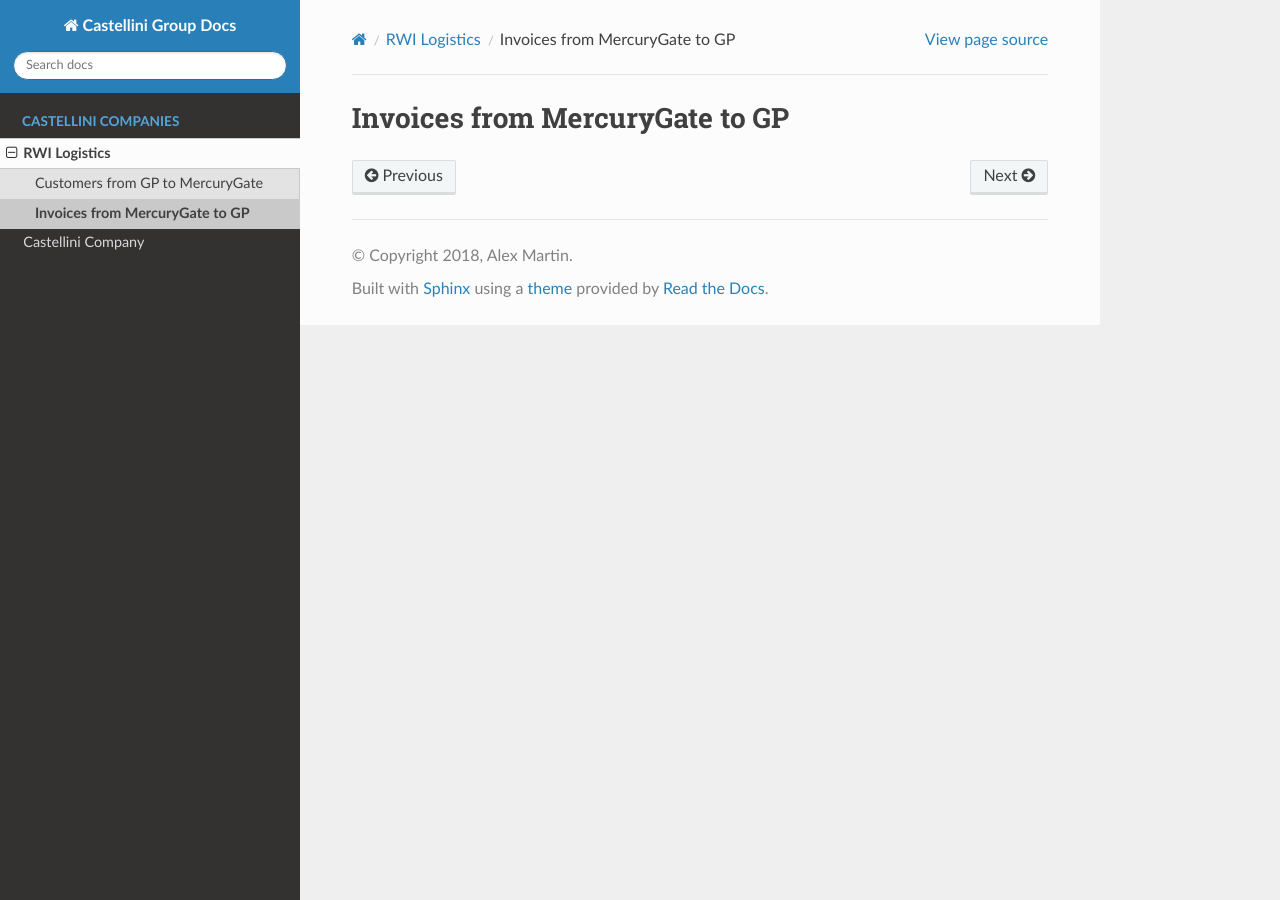
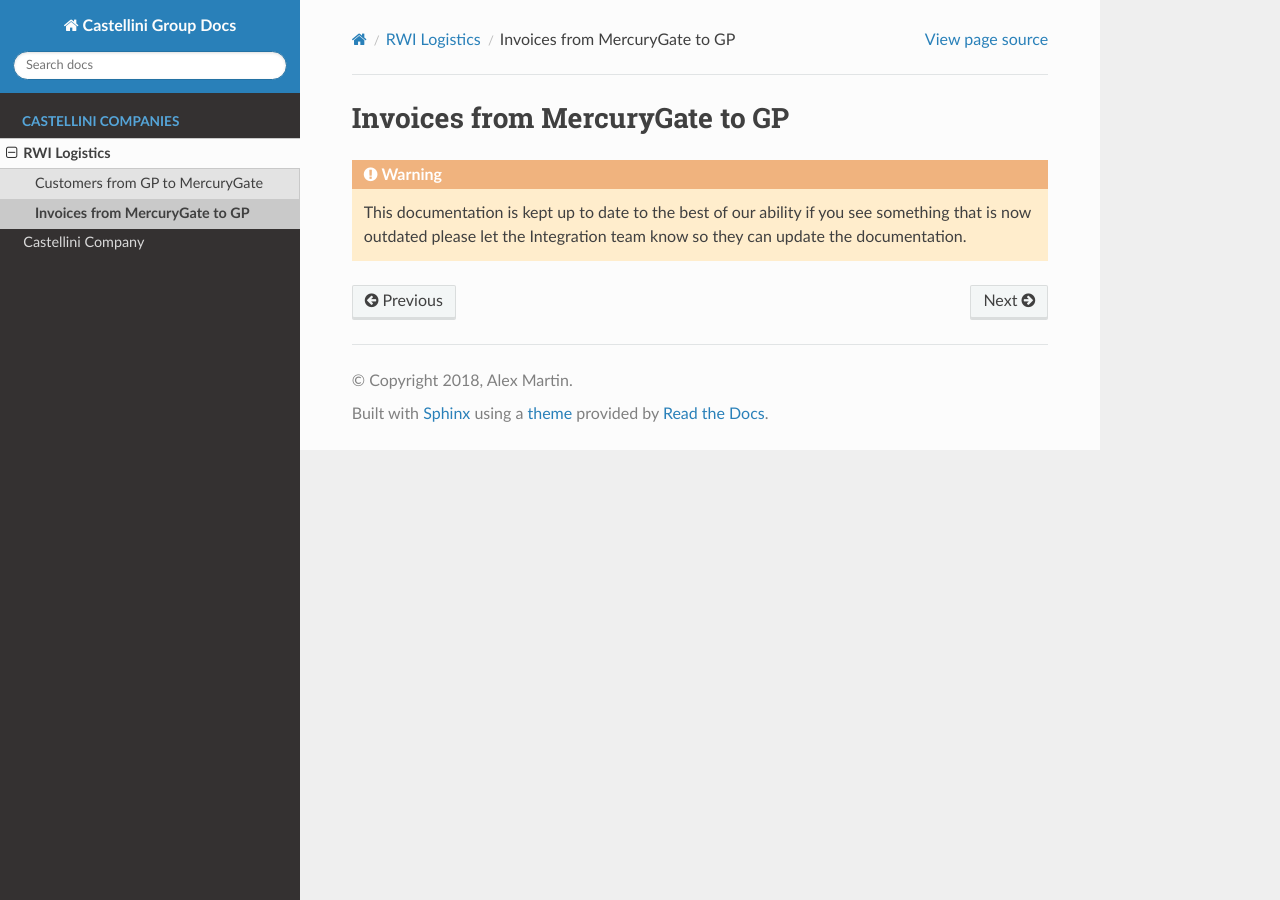
Before and after one commit to admartin66/Castellini-Group-Docs, a Sphinx documentation site: the page built from docs/source/rwilogistics/invoices.rst, in a window 1280 px wide. Built offline with Sphinx 7.4.7 and the Read the Docs theme 2.0.0, drawn with Linux system fonts in a browser that asks for light colours.

Commit message:
Added Warning

```diff
--- a/docs/source/rwilogistics/invoices.rst
+++ b/docs/source/rwilogistics/invoices.rst
@@ -1,2 +1,9 @@
 Invoices from MercuryGate to GP
 ================================
+
+
+
+.. warning::
+
+    This documentation is kept up to date to the best of our ability if you see something that is now
+    outdated please let the Integration team know so they can update the documentation.
```
Also changed, not shown: docs/source/rwilogistics/customers.rst (+3 -4 lines).
